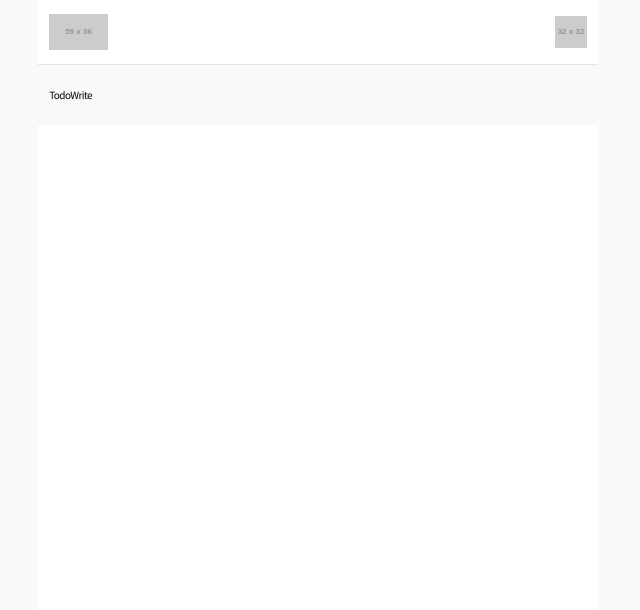
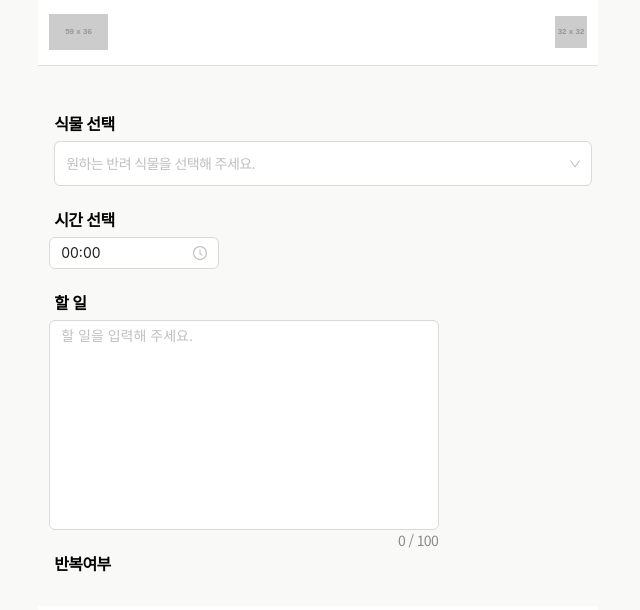
Before and after one commit to devdong9897/growgreen, a React (Create React App) app: page /todowrite in a window 1280 px wide. Shown: the top 610 px of the page, without its empty margins (322-962 px from the left). Built offline with nearby package versions, Linux system fonts and the light colour scheme.

Commit message:
feat: TodoWrite 작업중...

```diff
--- a/src/pages/TodoWrite.js
+++ b/src/pages/TodoWrite.js
@@ -1,7 +1,56 @@
 import React from "react";
+import { Select } from "antd";
+import { TimePicker } from "antd";
+import dayjs from "dayjs";
+import { TodoWriteFir, TodoWriteTxt } from "../style/TodoWriteCss";
+import { Input } from "antd";
 
 const TodoWrite = () => {
-  return <div>TodoWrite </div>;
+  const format = "HH:mm";
+  const { TextArea } = Input;
+  return (
+    <>
+      {/* <div className="wrap">
+
+      </div> */}
+      <TodoWriteFir className="choise">
+        <TodoWriteTxt>식물 선택</TodoWriteTxt>
+        <Select
+          placeholder="원하는 반려 식물을 선택해 주세요."
+          allowClear
+          style={{
+            width: "100%",
+            height: "45px",
+            marginLeft: "5px",
+            borderRadius: "20px",
+          }}
+        ></Select>
+      </TodoWriteFir>
+
+      <div className="time">
+        <TodoWriteTxt>시간 선택</TodoWriteTxt>
+        <TimePicker defaultValue={dayjs("00:00", format)} format={format}  />
+      </div>
+
+      <div className="todo">
+        <TodoWriteTxt>할 일</TodoWriteTxt>
+        <TextArea
+          showCount
+          maxLength={100}
+          style={{
+            width: 390,
+            height: 210,
+            resize: "none",
+          }}
+          placeholder="할 일을 입력해 주세요."
+        />
+      </div>
+
+      <div className="repeat">
+        <TodoWriteTxt>반복여부</TodoWriteTxt>
+      </div>
+    </>
+  );
 };
 
 export default TodoWrite;
--- a/src/style/Components.js
+++ b/src/style/Components.js
@@ -20,11 +20,11 @@ export const HeaderWrap = styled.header`
     left: 0;
     bottom: 0;
     width: 100%;
-    height: 0.1rem;
+    height: 0.05rem;
     background: ${borderColor.borderGray};
   }
 `;
-export const HeaderInnerWrap = styled.header`
+export const HeaderInnerWrap = styled.div`
   display: flex;
   justify-content: space-between;
   align-items: center;
--- /dev/null
+++ b/src/style/TodoWriteCss.js
@@ -0,0 +1,17 @@
+import styled from "@emotion/styled";
+import { borderColor } from "./GlobalStyle";
+
+export const TodoWriteFir = styled.div`
+  margin: 15 0 0 22px;
+`;
+export const TodoWriteTxt = styled.p`
+  margin-bottom: 10px;
+  font-weight: 700;
+  font-size: 1.6rem;
+  margin-left: 5px;
+  margin-top: 25px;
+`;
+
+export const TodoWriteIp = styled.input`
+
+`;
```
